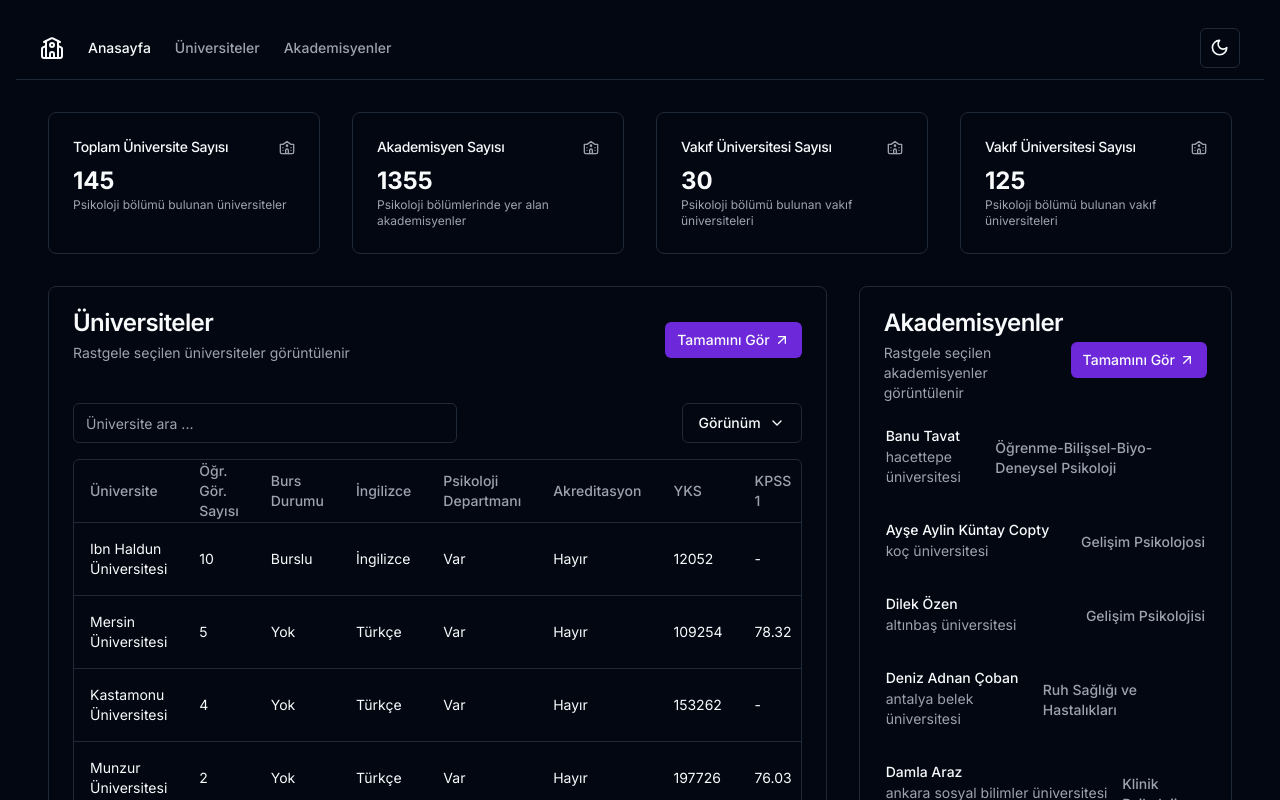
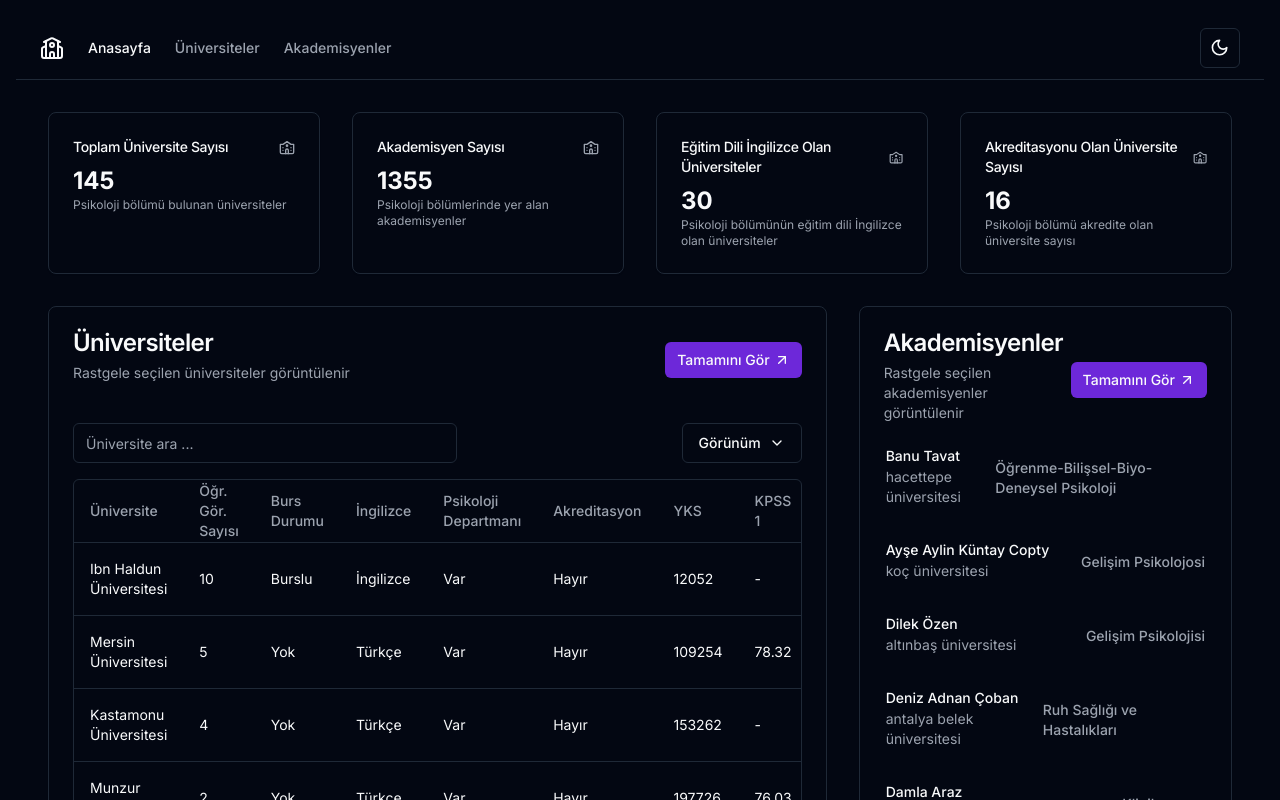
Before and after one commit to altunf/universite_bilgi_sistemi, a Next.js app in the folder client/: page / in a window 1280 px wide. Shown: the top 800 px of the page. Built offline with nearby package versions, Linux system fonts and the light colour scheme.

Commit message:
feat: added new statistical data to info-card-list

```diff
--- a/client/components/info-card-list.jsx
+++ b/client/components/info-card-list.jsx
@@ -4,26 +4,37 @@ import React, { useEffect, useState } from "react";
 import { useUniversityContext } from "@/context/university-context";
 
 export const InfoCardList = () => {
-  const { mergedData } = useUniversityContext();
+  const { mergedData, academics } = useUniversityContext();
   const [englishCount, setEnglish] = useState();
+  const [accreditationCount, setAccreditation] = useState();
 
   useEffect(() => {
     const english = mergedData.filter((el) => el.undergraduate.english == true);
     setEnglish(english.length);
+
+    const accreditation = mergedData.filter(
+      (el) => el.accreditation !== "Hayır"
+    );
+    setAccreditation(accreditation.length);
   }, [mergedData]);
 
   const titles = [
     "Toplam Üniversite Sayısı",
     "Akademisyen Sayısı",
-    "Vakıf Üniversitesi Sayısı",
-    "Vakıf Üniversitesi Sayısı",
+    "Eğitim Dili İngilizce Olan Üniversiteler",
+    "Akreditasyonu Olan Üniversite Sayısı",
   ];
-  const values = [145, 1355, englishCount, 125];
+  const values = [
+    mergedData.length,
+    academics.length,
+    englishCount,
+    accreditationCount,
+  ];
   const description = [
     "Psikoloji bölümü bulunan üniversiteler",
     "Psikoloji bölümlerinde yer alan akademisyenler",
-    "Psikoloji bölümü bulunan vakıf üniversiteleri",
-    "Psikoloji bölümü bulunan vakıf üniversiteleri",
+    "Psikoloji bölümünün eğitim dili İngilizce olan üniversiteler",
+    "Psikoloji bölümü akredite olan üniversite sayısı",
   ];
 
   return (
```
